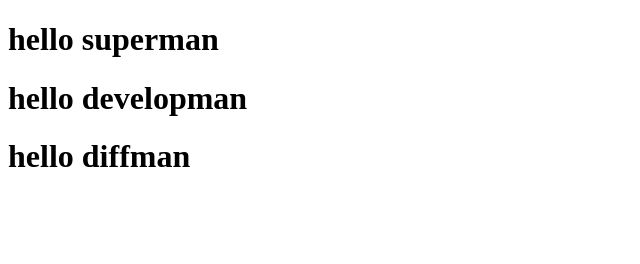
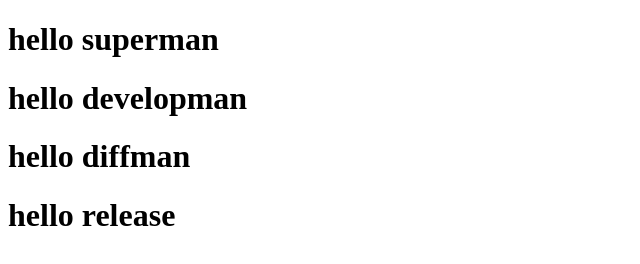
Before and after one commit to boban-dj/hello-git, a plain HTML site: page index.html in a window 1280 px wide. Shown: the whole page, without its empty margins (0-640 px from the left). Drawn offline with Linux system fonts and the light colour scheme.

Commit message:
edit index release

```diff
--- a/index.html
+++ b/index.html
@@ -12,6 +12,8 @@
 <h1>hello superman</h1>
 <h1>hello developman</h1>
 <h1>hello diffman</h1>
+<h1>hello release</h1>
+
 
 
 
```
